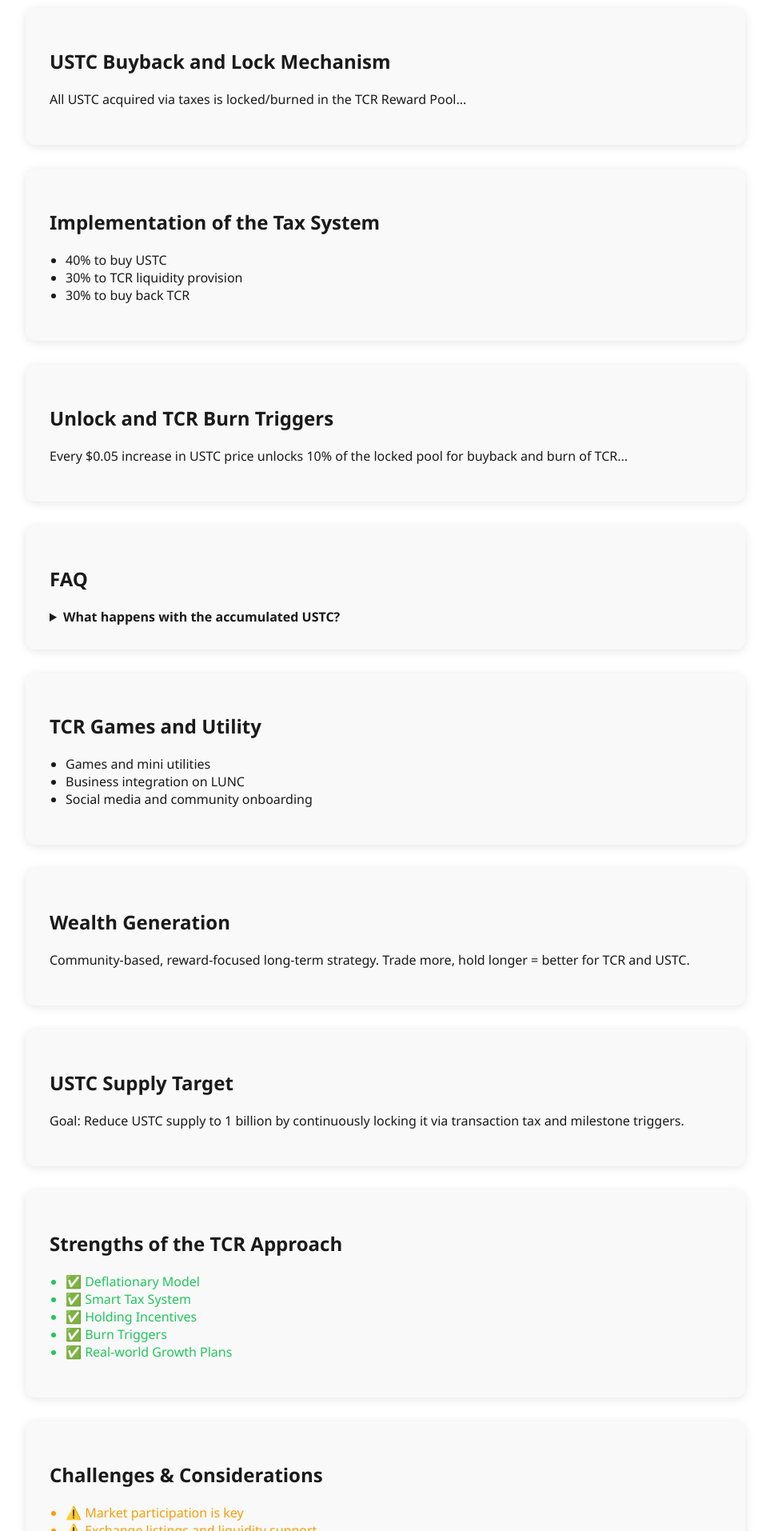
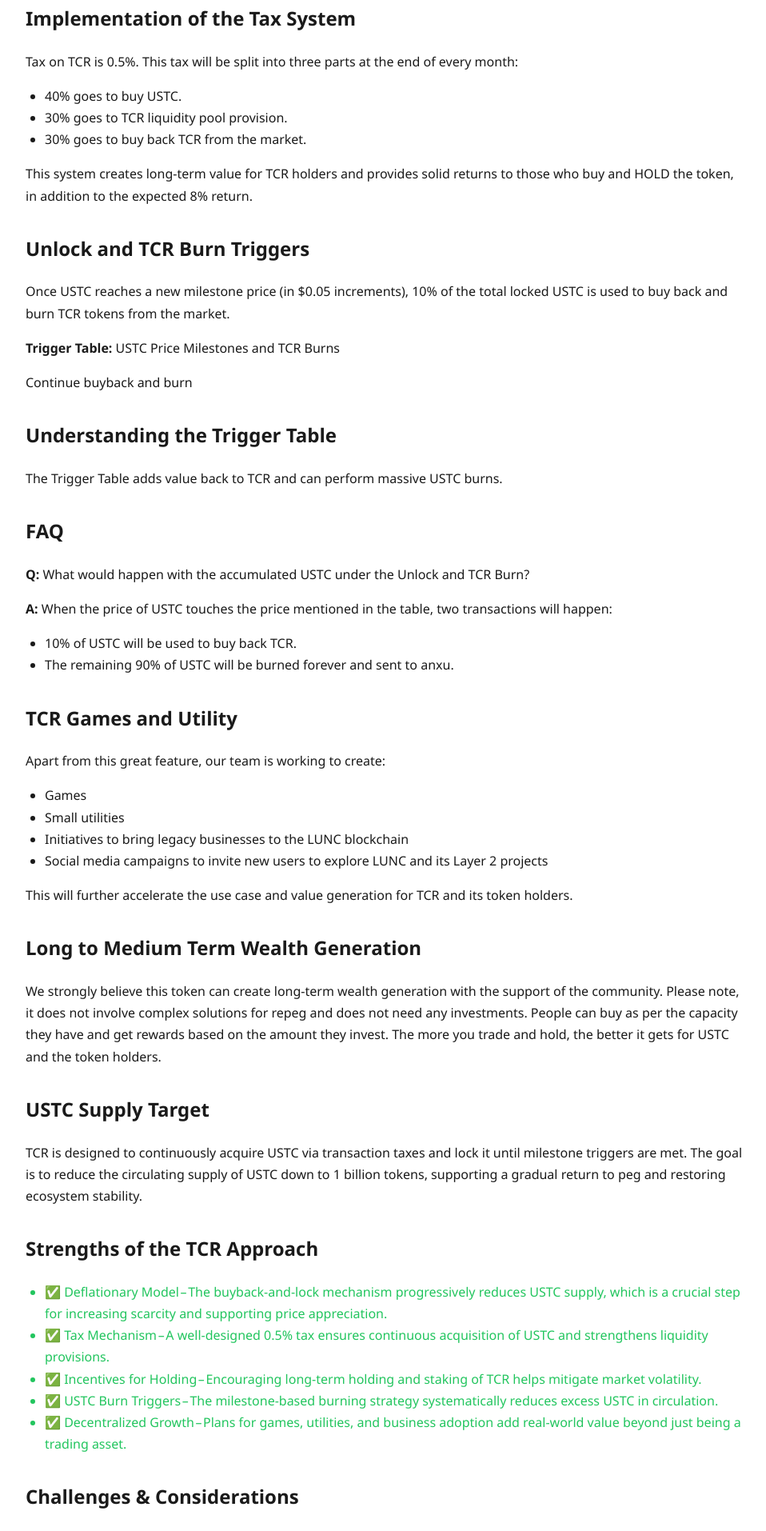
Before and after one commit to TCREVIVAL/TCREVIVAL.github.io, a plain HTML site: page Token.html in a window 1280 px wide. Shown: the part 886-2800 px from the top of the page at 80% size, without its empty margins (158-1116 px from the left). Drawn offline with Linux system fonts and the light colour scheme.

Commit message:
Update Token.html

```diff
--- a/Token.html
+++ b/Token.html
@@ -8,47 +8,48 @@
     :root {
       --bg: #ffffff;
       --text: #1a1a1a;
-      --card: #f9f9f9;
       --accent: #3b82f6;
+      --highlight: #f0f4ff;
       --check: #22c55e;
-      --warn: #f59e0b;
+      --warn: #f97316;
     }
 
     body.dark {
-      --bg: #121212;
-      --text: #e0e0e0;
-      --card: #1e1e1e;
+      --bg: #0f0f0f;
+      --text: #e5e5e5;
+      --highlight: #1a1a1a;
     }
 
     body {
+      background: var(--bg);
+      color: var(--text);
+      font-family: "Segoe UI", sans-serif;
       margin: 0;
       padding: 0;
-      font-family: 'Segoe UI', sans-serif;
-      background: var(--bg);
-      color: var(--text);
+      line-height: 1.7;
       transition: background 0.3s, color 0.3s;
     }
 
     .container {
       max-width: 900px;
-      margin: auto;
-      padding: 30px 20px;
-    }
-
-    .card {
-      background: var(--card);
-      padding: 30px;
-      border-radius: 12px;
-      box-shadow: 0 2px 12px rgba(0,0,0,0.1);
-      margin-bottom: 30px;
+      margin: 0 auto;
+      padding: 40px 20px;
     }
 
     h1, h2, h3 {
       color: var(--text);
+      margin-top: 2rem;
+    }
+
+    h1 {
+      font-size: 2.2rem;
+      border-bottom: 2px solid var(--accent);
+      padding-bottom: 10px;
+      margin-bottom: 30px;
     }
 
     ul {
-      padding-left: 20px;
+      padding-left: 1.5rem;
     }
 
     .check {
@@ -59,15 +60,6 @@
       color: var(--warn);
     }
 
-    .faq-summary {
-      font-weight: bold;
-      cursor: pointer;
-    }
-
-    details {
-      margin-top: 10px;
-    }
-
     .toggle-btn {
       position: fixed;
       top: 20px;
@@ -75,19 +67,30 @@
       background: var(--accent);
       color: white;
       border: none;
-      padding: 10px 15px;
+      padding: 10px 14px;
+      font-size: 0.95rem;
       border-radius: 8px;
       cursor: pointer;
-      transition: background 0.2s;
+      z-index: 999;
     }
 
     .toggle-btn:hover {
       background: #2563eb;
     }
 
+    .highlight {
+      background: var(--highlight);
+      padding: 12px 16px;
+      border-left: 4px solid var(--accent);
+      margin: 20px 0;
+    }
+
     @media (max-width: 600px) {
-      .container {
-        padding: 20px 10px;
+      .toggle-btn {
+        top: 10px;
+        right: 10px;
+        font-size: 0.85rem;
+        padding: 8px 12px;
       }
     }
   </style>
@@ -95,118 +98,93 @@
 <body>
   <button class="toggle-btn" onclick="toggleDarkMode()">Toggle Dark Mode</button>
   <div class="container">
-    <div class="card">
     <h1>TCR Token Whitepaper</h1>
-    </div>
 
-    <div class="card">
     <h2>Overview</h2>
-      <p>
-        TCR is a deflationary utility token designed to support the restoration and stabilization of the USTC peg...
-      </p>
-    </div>
+    <p>TCR is a deflationary utility token designed to support the restoration and stabilization of the USTC peg. By implementing a strategic buyback-and-lock mechanism, TCR facilitates the progressive reduction of USTC supply and incentivizes long-term holders of both tokens.</p>
 
-    <div class="card">
     <h2>Token Details</h2>
     <ul>
       <li><strong>Token Name:</strong> Terra Classic Revival (TCR)</li>
       <li><strong>Total Supply:</strong> 10,000,000 TCR (Hard Cap)</li>
       <li><strong>Token Nature:</strong> Deflationary</li>
     </ul>
-    </div>
 
-    <div class="card">
     <h2>Purpose</h2>
+    <p>TCR serves as a utility and reserve token to:</p>
     <ul>
-        <li>Support the re-pegging of USTC to $1</li>
-        <li>Accumulate, lock, and burn USTC from the market</li>
-        <li>Burn TCR based on USTC price milestones</li>
+      <li>Support the re-pegging of USTC to $1.</li>
+      <li>Accumulate lock and burn USTC from the market.</li>
+      <li>Burn TCR based on USTC price milestones.</li>
     </ul>
-    </div>
 
-    <div class="card">
     <h2>USTC Buyback and Lock Mechanism</h2>
-      <p>All USTC acquired via taxes is locked/burned in the TCR Reward Pool...</p>
-    </div>
+    <p>All USTC acquired via taxes only is locked/burned in the TCR Reward Pool. USTC will remain locked until specific price levels are met.</p>
 
-    <div class="card">
     <h2>Implementation of the Tax System</h2>
+    <p>Tax on TCR is 0.5%. This tax will be split into three parts at the end of every month:</p>
     <ul>
-        <li>40% to buy USTC</li>
-        <li>30% to TCR liquidity provision</li>
-        <li>30% to buy back TCR</li>
+      <li>40% goes to buy USTC.</li>
+      <li>30% goes to TCR liquidity pool provision.</li>
+      <li>30% goes to buy back TCR from the market.</li>
     </ul>
-    </div>
+    <p>This system creates long-term value for TCR holders and provides solid returns to those who buy and HOLD the token, in addition to the expected 8% return.</p>
 
-    <div class="card">
     <h2>Unlock and TCR Burn Triggers</h2>
-      <p>Every $0.05 increase in USTC price unlocks 10% of the locked pool for buyback and burn of TCR...</p>
-    </div>
+    <p>Once USTC reaches a new milestone price (in $0.05 increments), 10% of the total locked USTC is used to buy back and burn TCR tokens from the market.</p>
+    <p><strong>Trigger Table:</strong> USTC Price Milestones and TCR Burns</p>
+    <p>Continue buyback and burn</p>
 
-    <div class="card">
+    <h2>Understanding the Trigger Table</h2>
+    <p>The Trigger Table adds value back to TCR and can perform massive USTC burns.</p>
+
     <h2>FAQ</h2>
-      <details>
-        <summary class="faq-summary">What happens with the accumulated USTC?</summary>
-        <p>
-          When a milestone is reached:<br>
-          – 10% buys back TCR<br>
-          – 90% is permanently burned (sent to anxu)
-        </p>
-      </details>
-    </div>
+    <p><strong>Q:</strong> What would happen with the accumulated USTC under the Unlock and TCR Burn?</p>
+    <p><strong>A:</strong> When the price of USTC touches the price mentioned in the table, two transactions will happen:</p>
+    <ul>
+      <li>10% of USTC will be used to buy back TCR.</li>
+      <li>The remaining 90% of USTC will be burned forever and sent to anxu.</li>
+    </ul>
 
-    <div class="card">
     <h2>TCR Games and Utility</h2>
+    <p>Apart from this great feature, our team is working to create:</p>
     <ul>
-        <li>Games and mini utilities</li>
-        <li>Business integration on LUNC</li>
-        <li>Social media and community onboarding</li>
+      <li>Games</li>
+      <li>Small utilities</li>
+      <li>Initiatives to bring legacy businesses to the LUNC blockchain</li>
+      <li>Social media campaigns to invite new users to explore LUNC and its Layer 2 projects</li>
     </ul>
-    </div>
+    <p>This will further accelerate the use case and value generation for TCR and its token holders.</p>
 
-    <div class="card">
-      <h2>Wealth Generation</h2>
-      <p>
-        Community-based, reward-focused long-term strategy. Trade more, hold longer = better for TCR and USTC.
-      </p>
-    </div>
+    <h2>Long to Medium Term Wealth Generation</h2>
+    <p>We strongly believe this token can create long-term wealth generation with the support of the community. Please note, it does not involve complex solutions for repeg and does not need any investments. People can buy as per the capacity they have and get rewards based on the amount they invest. The more you trade and hold, the better it gets for USTC and the token holders.</p>
 
-    <div class="card">
     <h2>USTC Supply Target</h2>
-      <p>
-        Goal: Reduce USTC supply to 1 billion by continuously locking it via transaction tax and milestone triggers.
-      </p>
-    </div>
+    <p>TCR is designed to continuously acquire USTC via transaction taxes and lock it until milestone triggers are met. The goal is to reduce the circulating supply of USTC down to 1 billion tokens, supporting a gradual return to peg and restoring ecosystem stability.</p>
 
-    <div class="card">
     <h2>Strengths of the TCR Approach</h2>
     <ul>
-        <li class="check">✅ Deflationary Model</li>
-        <li class="check">✅ Smart Tax System</li>
-        <li class="check">✅ Holding Incentives</li>
-        <li class="check">✅ Burn Triggers</li>
-        <li class="check">✅ Real-world Growth Plans</li>
+      <li class="check">✅ Deflationary Model – The buyback-and-lock mechanism progressively reduces USTC supply, which is a crucial step for increasing scarcity and supporting price appreciation.</li>
+      <li class="check">✅ Tax Mechanism – A well-designed 0.5% tax ensures continuous acquisition of USTC and strengthens liquidity provisions.</li>
+      <li class="check">✅ Incentives for Holding – Encouraging long-term holding and staking of TCR helps mitigate market volatility.</li>
+      <li class="check">✅ USTC Burn Triggers – The milestone-based burning strategy systematically reduces excess USTC in circulation.</li>
+      <li class="check">✅ Decentralized Growth – Plans for games, utilities, and business adoption add real-world value beyond just being a trading asset.</li>
     </ul>
-    </div>
 
-    <div class="card">
     <h2>Challenges & Considerations</h2>
     <ul>
-        <li class="warn">⚠️ Market participation is key</li>
-        <li class="warn">⚠️ Exchange listings and liquidity support</li>
+      <li class="warn">⚠️ Market Participation is Critical – The success depends on enough people trading, staking, and holding both TCR and USTC. If adoption is slow, the impact will be limited.</li>
+      <li class="warn">⚠️ Liquidity & Exchange Support – TCR is listed on GDEX and getting traded on Vyntrex.io. Our aim is to get listed on Terraport, Terraswap and all the other major LUNC Exchanges. Once that is accomplished, we want to get listed across platforms. This would require community to come together and support us.</li>
     </ul>
-      <p>Adoption of TCR utilities is critical to peg restoration success.</p>
-    </div>
+    <p>The key success factor will be real-world adoption – if TCR's utilities (games, business adoption, and staking rewards) attract users, it could significantly strengthen the USTC peg over time.</p>
 
-    <div class="card">
     <h2>Thank You</h2>
-      <p>– TCR TEAM</p>
-    </div>
+    <p>TCR TEAM</p>
   </div>
 
   <script>
     function toggleDarkMode() {
-      document.body.classList.toggle("dark");
+      document.body.classList.toggle('dark');
     }
   </script>
 </body>
```
Lines whose indentation alone changed are shown as unchanged.
